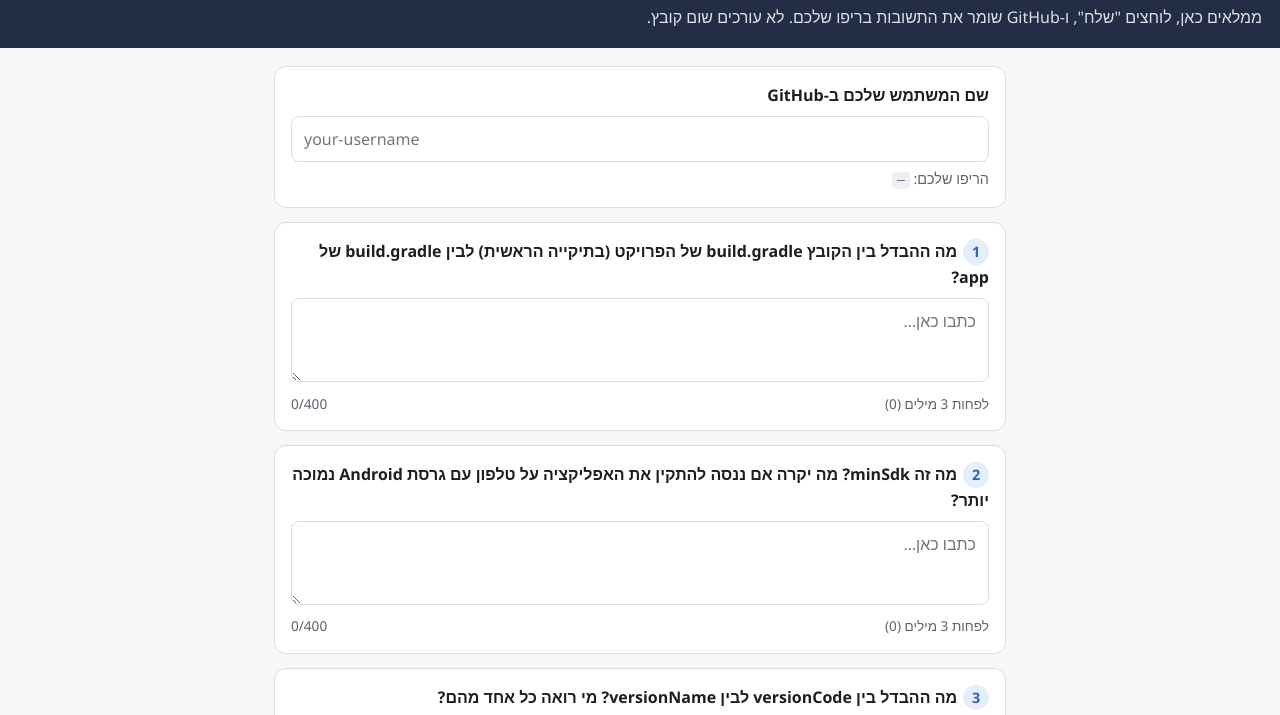
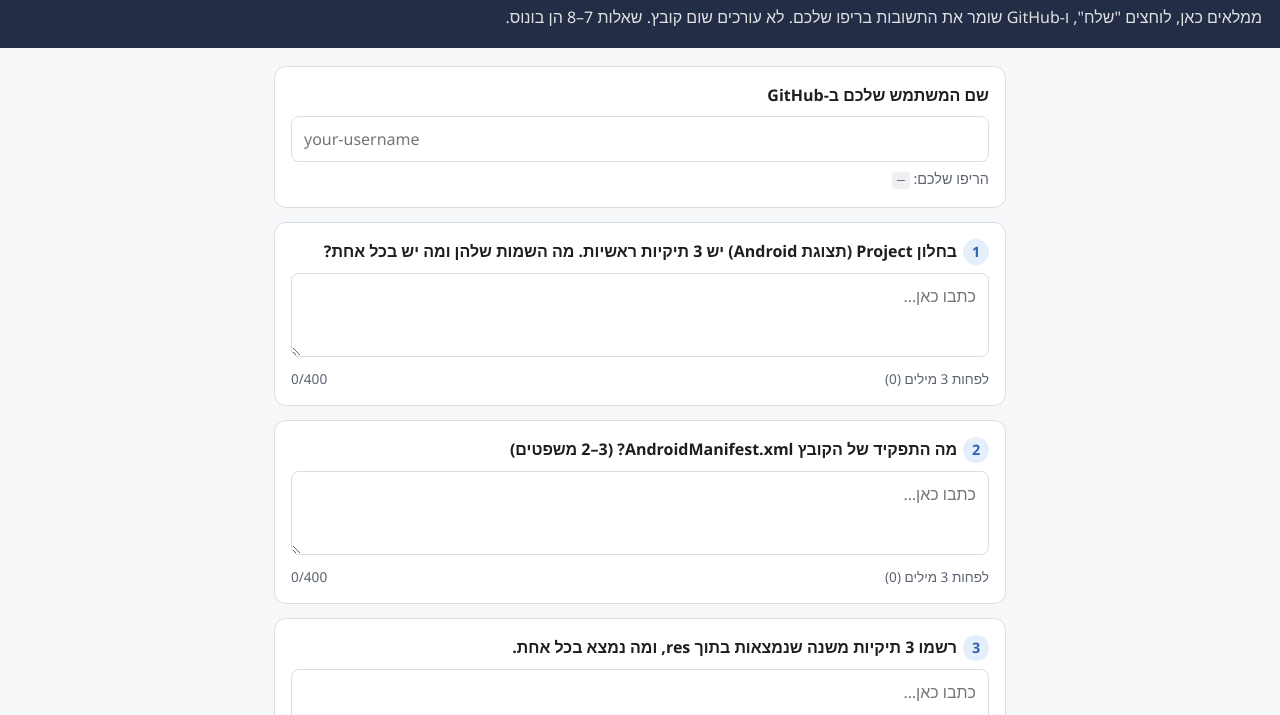
Before and after one commit to Aloney-Yitzchak/forms, a plain HTML site: page lesson-02/index.html in a window 1280 px wide. Shown: the part 57-772 px from the top of the page. Drawn offline with Linux system fonts and the light colour scheme.

Commit message:
Lesson 2 form v2: merged questions + 2 bonus
Updated questions and added bonus questions in the HTML file.

```diff
--- a/lesson-02/index.html
+++ b/lesson-02/index.html
@@ -39,7 +39,7 @@
 <body>
 <header>
   <h1>📝 שיעור 2 — שאלות על מבנה הפרויקט ו-Gradle</h1>
-  <p>ממלאים כאן, לוחצים "שלח", ו-GitHub שומר את התשובות בריפו שלכם. לא עורכים שום קובץ.</p>
+  <p>ממלאים כאן, לוחצים "שלח", ו-GitHub שומר את התשובות בריפו שלכם. לא עורכים שום קובץ. שאלות 7–8 הן בונוס.</p>
 </header>
 <main>
   <div class="card">
@@ -65,12 +65,14 @@ const REPO_PATTERN = "ap-cs-11th-lesson-02-gradle-{user}";   // Classroom 50: <c
 const ISSUE_TITLE = "📝 תשובות שיעור 2";
 const MIN_WORDS = 3, MAX_CHARS = 400, MAX_URL = 7600;
 const QUESTIONS = [
-  {id:"q1", text:"מה ההבדל בין הקובץ build.gradle של הפרויקט (בתיקייה הראשית) לבין build.gradle של app?"},
-  {id:"q2", text:"מה זה minSdk? מה יקרה אם ננסה להתקין את האפליקציה על טלפון עם גרסת Android נמוכה יותר?"},
-  {id:"q3", text:"מה ההבדל בין versionCode לבין versionName? מי רואה כל אחד מהם?"},
-  {id:"q4", text:"באיזו תיקייה בפרויקט נמצאים קבצי ה-Java, באיזו קבצי ה-layout, ובאיזו הקובץ strings.xml?"},
-  {id:"q5", text:"מה עושה Gradle Sync ומתי צריך ללחוץ עליו?"},
-  {id:"q6", text:"חיבור לפרויקט שלך: איזו ספרייה (dependency) האפליקציה שלך כנראה תצטרך, ולמה?"},
+  {id:"q1", bonus:false, text:"בחלון Project (תצוגת Android) יש 3 תיקיות ראשיות. מה השמות שלהן ומה יש בכל אחת?"},
+  {id:"q2", bonus:false, text:"מה התפקיד של הקובץ AndroidManifest.xml? (2–3 משפטים)"},
+  {id:"q3", bonus:false, text:"רשמו 3 תיקיות משנה שנמצאות בתוך res, ומה נמצא בכל אחת."},
+  {id:"q4", bonus:false, text:"מה Gson עושה ולמה זה שימושי? תנו דוגמה מאפליקציה אמיתית (למשל WhatsApp או Instagram)."},
+  {id:"q5", bonus:false, text:"מה קורה כשלוחצים Sync Now? ומה יקרה אם לא נלחץ עליו אחרי שהוספנו dependency?"},
+  {id:"q6", bonus:false, text:"מה ההבדל בין build.gradle (Project) לבין build.gradle (Module: app)? ולמה מפרידים בין קוד (java) למשאבים (res)?"},
+  {id:"q7", bonus:true, text:"בונוס — חיבור לפרויקט שלך: איזו ספרייה (dependency) נוספת האפליקציה שלך כנראה תצטרך, ומה היא עושה?"},
+  {id:"q8", bonus:true, text:"בונוס: מה ההבדל בין minSdk לבין targetSdk?"},
 ];
 
 // ---- storage (best effort; never required) --------------------------------
@@ -87,7 +89,7 @@ QUESTIONS.forEach((q, i) => {
   card.className = "card";
   card.innerHTML = `
     <label class="q" for="${q.id}"><span class="num">${i+1}</span>${q.text}</label>
-    <textarea id="${q.id}" maxlength="${MAX_CHARS}" placeholder="כתבו כאן…"></textarea>
+    <textarea id="${q.id}" maxlength="${MAX_CHARS}" placeholder="${q.bonus ? 'לא חובה…' : 'כתבו כאן…'}"></textarea>
     <div class="meta"><span class="words"></span><span class="chars"></span></div>`;
   form.appendChild(card);
   const ta = card.querySelector("textarea");
@@ -129,7 +131,7 @@ document.getElementById("send").addEventListener("click", async () => {
   if (!/^[A-Za-z0-9-]{1,39}$/.test(cleanUser())) {
     show("err", "כתבו את שם המשתמש שלכם ב-GitHub (אותיות באנגלית, מספרים ומקפים בלבד)."); user.focus(); return;
   }
-  const missing = QUESTIONS.filter(q => words(document.getElementById(q.id).value) < MIN_WORDS)
+  const missing = QUESTIONS.filter(q => !q.bonus && words(document.getElementById(q.id).value) < MIN_WORDS)
                            .map(q => QUESTIONS.indexOf(q) + 1);
   if (missing.length && !confirm(`בשאלות ${missing.join(", ")} יש פחות מ-${MIN_WORDS} מילים — הן לא יקבלו נקודות.\nלשלוח בכל זאת?`)) return;
 
```
